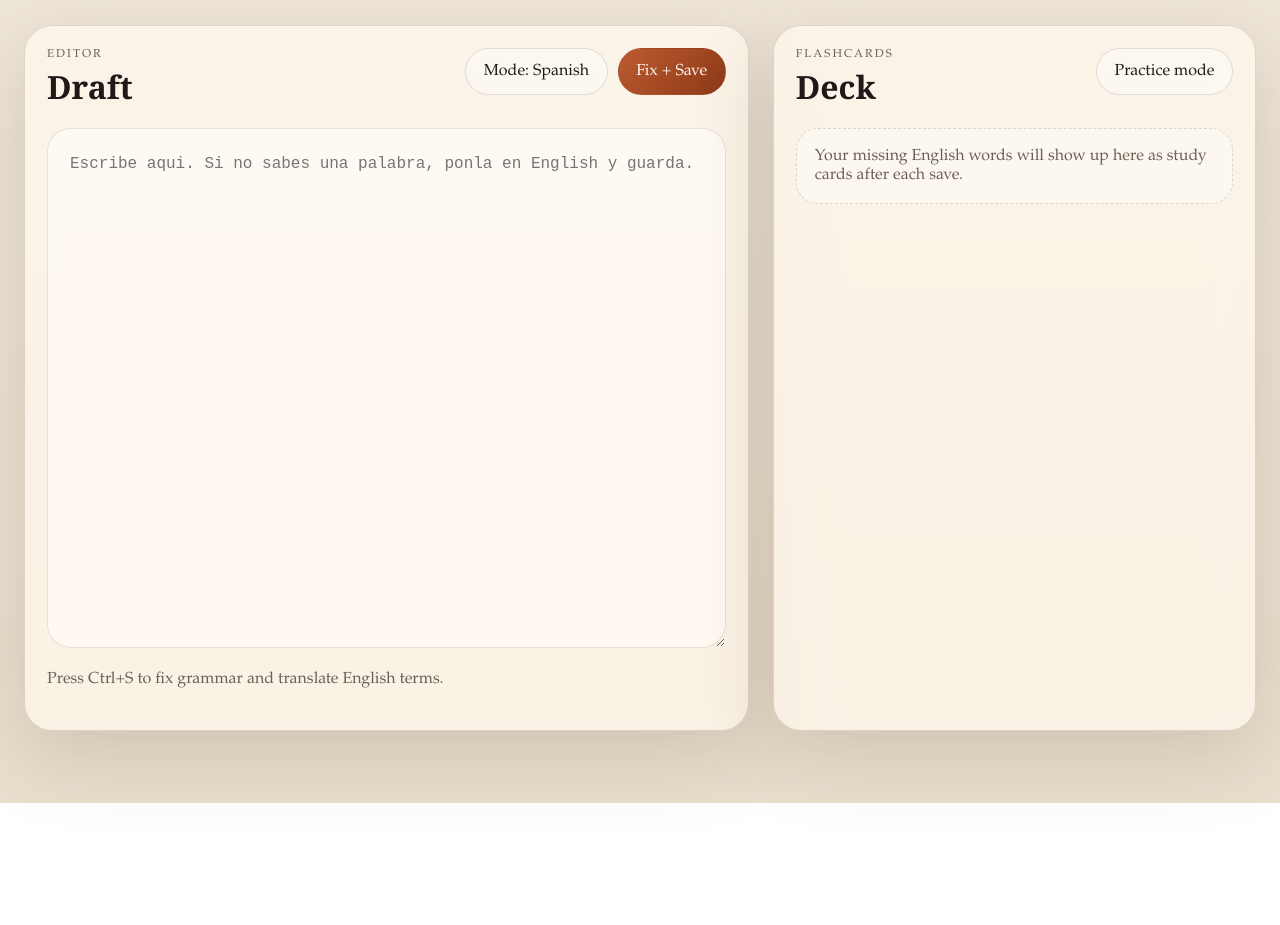
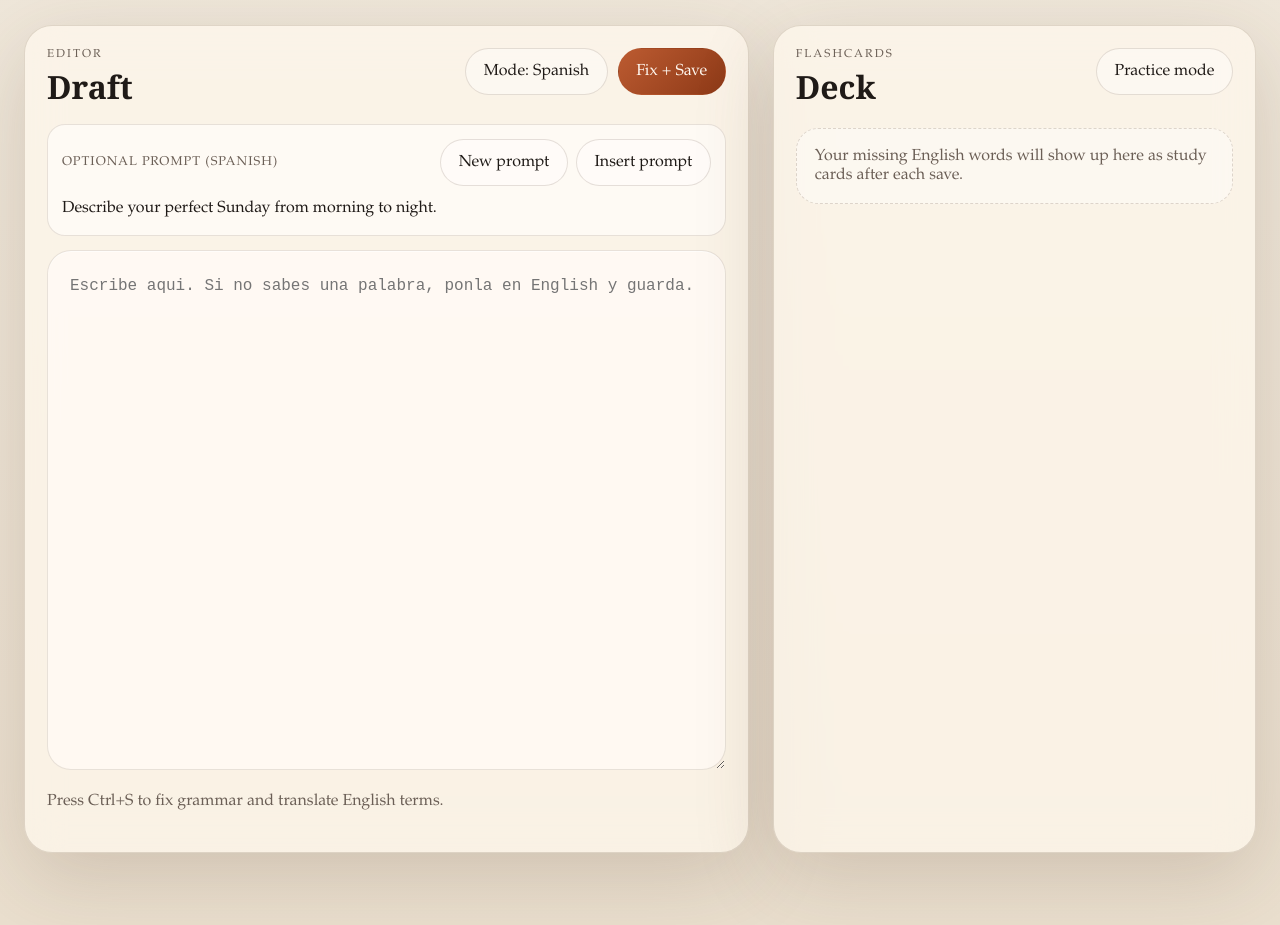
Before and after one commit to hax2/typelearn, a website: page public/index.html in a window 1280 px wide. Shown: the part 804-1729 px from the top of the page. Before the commit the page ends 1607 px from the top, so only its background shows below. Drawn offline with Linux system fonts and the light colour scheme.

Commit message:
Add optional hardcoded writing prompts by language

```diff
--- a/public/app.js
+++ b/public/app.js
@@ -12,6 +12,15 @@ const TARGET_LANGUAGES = {
     cardHint: "Tap to reveal the Spanish answer.",
     cardLabel: "Spanish",
     deckEmpty: "Your missing English words will show up here as study cards after each save.",
+    promptLabel: "Optional prompt (Spanish)",
+    prompts: [
+      "Describe your perfect Sunday from morning to night.",
+      "Write about a mistake you made and what you learned from it.",
+      "Explain your favorite meal and how to cook it.",
+      "Tell a short story about missing a bus or train.",
+      "Describe someone you admire and why.",
+      "Write about a place in your city that tourists should visit.",
+    ],
   },
   polish: {
     name: "Polish",
@@ -24,6 +33,15 @@ const TARGET_LANGUAGES = {
     cardHint: "Tap to reveal the Polish answer.",
     cardLabel: "Polish",
     deckEmpty: "Missing English words will appear here as Polish study cards after each save.",
+    promptLabel: "Optional prompt (Polish)",
+    prompts: [
+      "Opisz idealny weekend od rana do wieczora.",
+      "Napisz o trudnej decyzji, ktora podjales w tym roku.",
+      "Opowiedz o swoim ulubionym miejscu w miescie i dlaczego je lubisz.",
+      "Wyjasnij, jak przygotowac proste sniadanie krok po kroku.",
+      "Napisz o osobie, ktora cie inspiruje.",
+      "Opisz krotka sytuacje, gdy musiales komus pomoc.",
+    ],
   },
 };
 
@@ -34,6 +52,7 @@ const DEFAULT_STATE = {
   lastSummary: "Press Ctrl+S to fix grammar and translate English terms.",
   lastNewCards: 0,
   practiceMode: false,
+  currentPromptIndex: 0,
 };
 
 const DEFAULT_SETTINGS = {
@@ -64,6 +83,10 @@ const languageToggle = document.querySelector("#languageToggle");
 const eyebrow = document.querySelector("#eyebrow");
 const heroTitle = document.querySelector("#heroTitle");
 const subtitle = document.querySelector("#subtitle");
+const promptLabel = document.querySelector("#promptLabel");
+const promptText = document.querySelector("#promptText");
+const nextPromptButton = document.querySelector("#nextPromptButton");
+const insertPromptButton = document.querySelector("#insertPromptButton");
 
 bootstrap();
 
@@ -71,6 +94,8 @@ function bootstrap() {
   editor.value = state.note;
   groqApiKeyInput.value = state.settings.groqApiKey;
   syncLanguageMode();
+  ensurePromptIndexValid();
+  syncPrompt();
   renderDeck();
   renderMeta();
   syncPracticeToggle();
@@ -98,8 +123,12 @@ saveKeyButton.addEventListener("click", () => {
 languageToggle.addEventListener("click", () => {
   const current = currentLanguageConfig();
   state.settings.targetLanguage = current.name === "Spanish" ? "polish" : "spanish";
+  state.currentPromptIndex = 0;
   persistSettings();
+  persistState();
   syncLanguageMode();
+  ensurePromptIndexValid();
+  syncPrompt();
   renderDeck();
 });
 
@@ -108,6 +137,41 @@ practiceToggle.addEventListener("click", () => {
   persistState();
   syncPracticeToggle();
   renderDeck();
+});
+
+nextPromptButton.addEventListener("click", () => {
+  const prompts = currentLanguageConfig().prompts || [];
+
+  if (!prompts.length) {
+    return;
+  }
+
+  state.currentPromptIndex = nextPromptIndex(prompts.length, state.currentPromptIndex);
+  persistState();
+  syncPrompt();
+});
+
+insertPromptButton.addEventListener("click", () => {
+  const prompt = currentPromptText();
+
+  if (!prompt) {
+    return;
+  }
+
+  const currentValue = editor.value;
+  const selectionStart = editor.selectionStart ?? currentValue.length;
+  const selectionEnd = editor.selectionEnd ?? currentValue.length;
+  const prefix = currentValue.slice(0, selectionStart);
+  const suffix = currentValue.slice(selectionEnd);
+  const separatorBefore = prefix && !prefix.endsWith("\n") ? "\n\n" : "";
+  const separatorAfter = suffix && !suffix.startsWith("\n") ? "\n\n" : "";
+  const inserted = `${separatorBefore}${prompt}${separatorAfter}`;
+  editor.value = `${prefix}${inserted}${suffix}`;
+  editor.focus();
+  const caret = prefix.length + inserted.length;
+  editor.setSelectionRange(caret, caret);
+  state.note = editor.value;
+  persistState();
 });
 
 window.addEventListener("keydown", (event) => {
@@ -246,6 +310,7 @@ function persistState() {
       lastSummary: state.lastSummary,
       lastNewCards: state.lastNewCards,
       practiceMode: state.practiceMode,
+      currentPromptIndex: state.currentPromptIndex,
     }),
   );
 }
@@ -260,6 +325,7 @@ function loadState() {
     lastSummary: typeof parsed.lastSummary === "string" ? parsed.lastSummary : DEFAULT_STATE.lastSummary,
     lastNewCards: Number.isFinite(parsed.lastNewCards) ? parsed.lastNewCards : DEFAULT_STATE.lastNewCards,
     practiceMode: Boolean(parsed.practiceMode),
+    currentPromptIndex: Number.isFinite(parsed.currentPromptIndex) ? parsed.currentPromptIndex : 0,
   };
 }
 
@@ -383,3 +449,51 @@ function syncLanguageMode() {
   editor.placeholder = config.placeholder;
   deckEmpty.textContent = config.deckEmpty;
 }
+
+function syncPrompt() {
+  const config = currentLanguageConfig();
+  const prompt = currentPromptText();
+  promptLabel.textContent = config.promptLabel;
+  promptText.textContent = prompt || "No prompts available for this mode yet.";
+  const isDisabled = !prompt;
+  nextPromptButton.disabled = isDisabled;
+  insertPromptButton.disabled = isDisabled;
+}
+
+function currentPromptText() {
+  const prompts = currentLanguageConfig().prompts || [];
+
+  if (!prompts.length) {
+    return "";
+  }
+
+  ensurePromptIndexValid();
+  return prompts[state.currentPromptIndex];
+}
+
+function ensurePromptIndexValid() {
+  const prompts = currentLanguageConfig().prompts || [];
+
+  if (!prompts.length) {
+    state.currentPromptIndex = 0;
+    return;
+  }
+
+  if (!Number.isInteger(state.currentPromptIndex) || state.currentPromptIndex < 0 || state.currentPromptIndex >= prompts.length) {
+    state.currentPromptIndex = 0;
+  }
+}
+
+function nextPromptIndex(total, current) {
+  if (total <= 1) {
+    return 0;
+  }
+
+  let index = Math.floor(Math.random() * total);
+
+  if (index === current) {
+    index = (index + 1) % total;
+  }
+
+  return index;
+}
--- a/public/index.html
+++ b/public/index.html
@@ -61,6 +61,16 @@
               <button id="saveButton" class="accent-button" type="button">Fix + Save</button>
             </div>
           </div>
+          <div class="prompt-card">
+            <div class="prompt-top">
+              <p class="prompt-label" id="promptLabel">Optional prompt</p>
+              <div class="prompt-actions">
+                <button id="nextPromptButton" class="ghost-button mini-button" type="button">New prompt</button>
+                <button id="insertPromptButton" class="ghost-button mini-button" type="button">Insert prompt</button>
+              </div>
+            </div>
+            <p class="prompt-text" id="promptText"></p>
+          </div>
           <textarea
             id="editor"
             spellcheck="false"
--- a/public/styles.css
+++ b/public/styles.css
@@ -221,6 +221,42 @@ body::before {
   flex-wrap: wrap;
 }
 
+.prompt-card {
+  margin-top: 16px;
+  border: 1px solid rgba(95, 73, 52, 0.14);
+  border-radius: 18px;
+  background: rgba(255, 252, 247, 0.76);
+  padding: 14px;
+}
+
+.prompt-top {
+  display: flex;
+  align-items: center;
+  justify-content: space-between;
+  gap: 12px;
+  flex-wrap: wrap;
+}
+
+.prompt-actions {
+  display: flex;
+  gap: 8px;
+  flex-wrap: wrap;
+}
+
+.prompt-label {
+  margin: 0;
+  font-size: 0.8rem;
+  letter-spacing: 0.08em;
+  text-transform: uppercase;
+  color: var(--muted);
+}
+
+.prompt-text {
+  margin: 10px 0 0;
+  line-height: 1.55;
+  color: var(--ink);
+}
+
 .panel-header h2 {
   margin-top: 4px;
   font-size: 2rem;
@@ -264,7 +300,7 @@ body::before {
 #editor {
   width: 100%;
   min-height: 520px;
-  margin-top: 20px;
+  margin-top: 14px;
   resize: vertical;
   border: 1px solid rgba(95, 73, 52, 0.14);
   border-radius: 24px;
```
Also changed, not shown: README.md.
